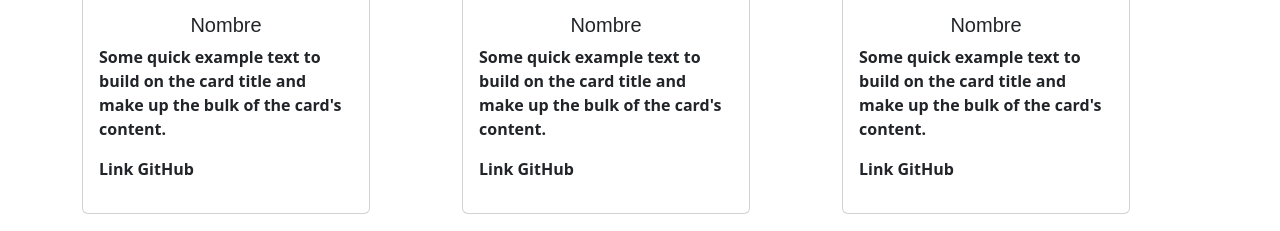
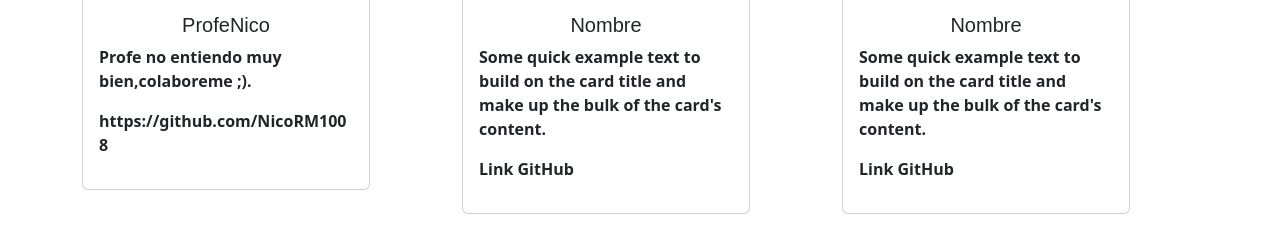
Before and after one commit to wendy1496/ejemploHtml, a plain HTML site: page index.html in a window 1280 px wide. Shown: the part 456-687 px from the top of the page. Drawn offline with nearby package versions, Linux system fonts and the light colour scheme; a web font is replaced by a local one.

Commit message:
Profe nicolas realizo este cambio, me cuesta entender asi que tengame paciencia profe jeje :)

```diff
--- a/index.html
+++ b/index.html
@@ -47,11 +47,11 @@
         <div class="row pt-4 pb-3">
             <div class="col-4">
                 <div class="card" style="width: 18rem;">
-                    <img src="https://cdn-icons-png.flaticon.com/512/1177/1177568.png" class="card-img-top pt-2" alt="..." style="width: 65% ; padding-left: 90px;">
+                    <img src="https://www.cultture.com/pics/2022/06/al-actor-de-voz-de-tanjiro-kamado-le-encantaria-jugar-a-demon-slayer-en-switch.jpg" class="card-img-top pt-2" alt="..." style="width: 65% ; padding-left: 90px;">
                     <div class="card-body">
-                        <h5 class="card-title text-center">Nombre</h5>
-                      <p class="card-text">Some quick example text to build on the card title and make up the bulk of the card's content.</p>
-                      <p>Link GitHub</p>
+                        <h5 class="card-title text-center">ProfeNico</h5>
+                      <p class="card-text">Profe no entiendo muy bien,colaboreme ;).</p>
+                      <p>https://github.com/NicoRM1008</p>
                     </div>
                   </div>
             </div>
```
